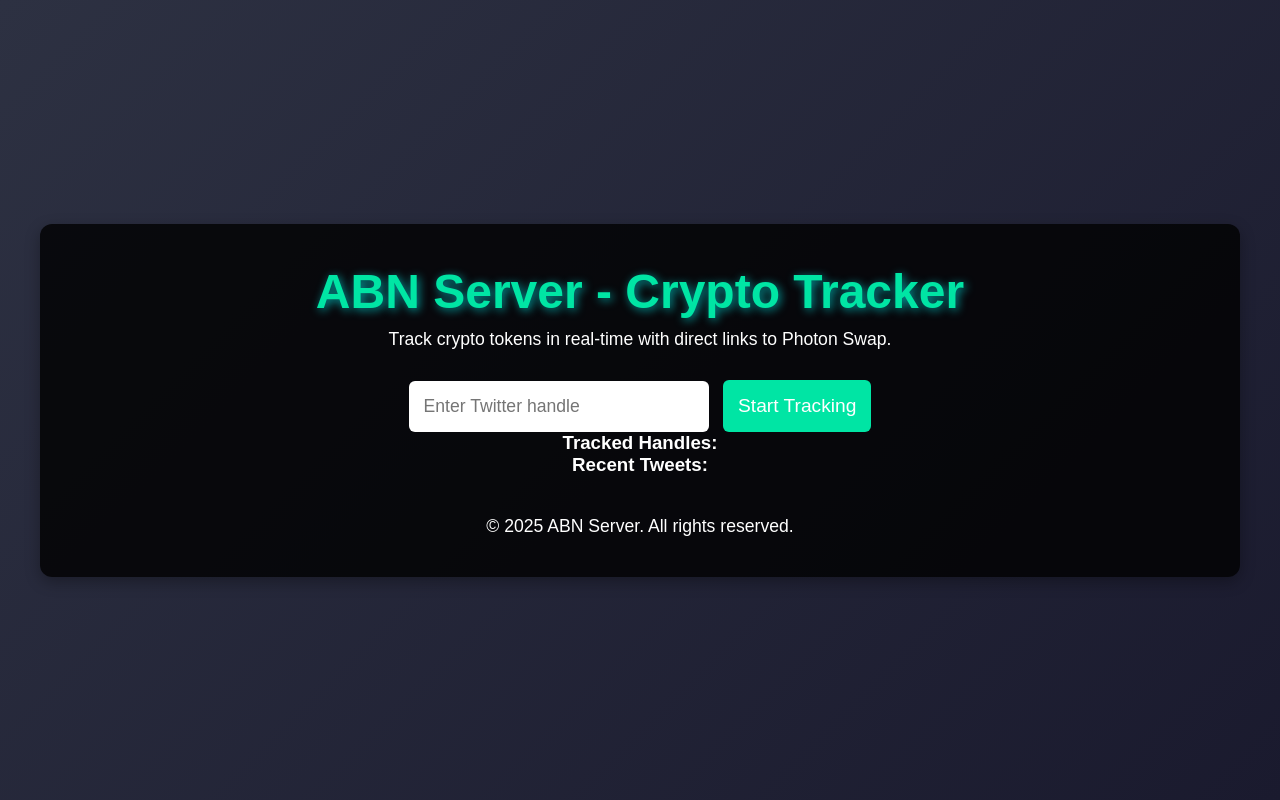
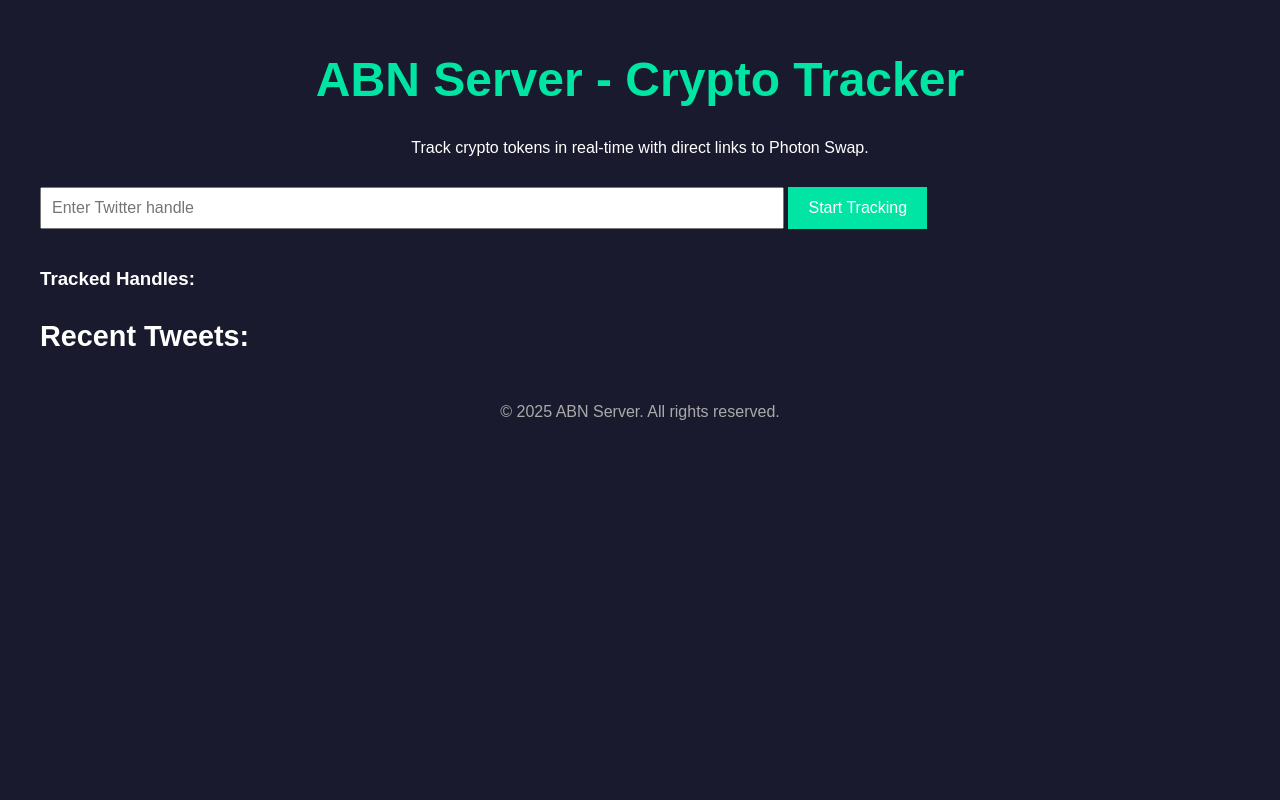
Before and after one commit to Holmesy1987/ABN, a website: page public/index.html in a window 1280 px wide. Drawn offline with Linux system fonts and the light colour scheme.

Commit message:
Update styles.css

```diff
--- a/public/styles.css
+++ b/public/styles.css
@@ -1,125 +1,69 @@
-/* Reset */
-* {
+body {
+  font-family: Arial, sans-serif;
+  background-color: #1A1A2E;
+  color: white;
   margin: 0;
   padding: 0;
-  box-sizing: border-box;
 }
 
-body {
-  font-family: 'Arial', sans-serif;
-  background: linear-gradient(135deg, #2D3142, #1A1A2E);
-  color: #fff;
-  display: flex;
-  justify-content: center;
-  align-items: center;
-  min-height: 100vh;
-  text-align: center;
+.container {
+  width: 100%;
+  max-width: 1200px;
+  margin: 0 auto;
   padding: 20px;
 }
 
-/* Main container */
-.container {
-  width: 100%;
-  max-width: 1200px;
-  background: rgba(0, 0, 0, 0.8);
-  border-radius: 12px;
-  padding: 40px;
-  box-shadow: 0 5px 15px rgba(0, 0, 0, 0.3);
-}
-
 header {
+  text-align: center;
   margin-bottom: 30px;
 }
 
 h1 {
   font-size: 3rem;
   color: #00E5A4;
-  text-shadow: 2px 2px 10px rgba(0, 255, 255, 0.6);
 }
 
-p {
-  font-size: 1.1rem;
-  color: #fff;
-  margin-top: 10px;
+input {
+  padding: 10px;
+  font-size: 1rem;
+  width: 60%;
+  margin-bottom: 20px;
 }
 
-.input-area input {
-  padding: 15px;
-  width: 300px;
-  font-size: 1.1rem;
-  border-radius: 6px;
+button {
+  padding: 12px 20px;
+  background-color: #00E5A4;
+  color: #fff;
+  font-size: 1rem;
   border: none;
-  outline: none;
-  margin-right: 10px;
-  transition: 0.3s;
+  cursor: pointer;
 }
 
-.input-area input:focus {
-  border: 2px solid #00E5A4;
-  box-shadow: 0 0 10px rgba(0, 255, 255, 0.4);
-}
-
-.input-area button {
-  padding: 15px;
-  background-color: #00E5A4;
-  color: #fff;
-  font-size: 1.2rem;
-  border: none;
-  border-radius: 6px;
-  cursor: pointer;
-  transition: 0.3s;
-}
-
-.input-area button:hover {
+button:hover {
   background-color: #00b58b;
 }
 
-.tracked-list {
-  margin-top: 20px;
-  color: #fff;
+.recent-tweets {
+  margin-top: 30px;
 }
 
-.tracked-list ul {
-  list-style-type: none;
+.recent-tweets h3 {
+  font-size: 1.8rem;
 }
 
-.tracked-list ul li {
-  font-size: 1.1rem;
-  background: #1A1A2E;
-  margin: 5px;
-  padding: 10px;
-  border-radius: 6px;
-  cursor: pointer;
-}
-
-.tracked-list ul li:hover {
-  background: #00E5A4;
-}
-
-.crypto-codes {
-  margin-top: 40px;
-  color: #fff;
-}
-
-.crypto-codes h3 {
-  font-size: 1.8rem;
-  margin-bottom: 20px;
-}
-
-.crypto-codes .tweet {
+.recent-tweets .tweet {
+  background: rgba(255, 255, 255, 0.1);
   margin-bottom: 15px;
-  background: rgba(255, 255, 255, 0.1);
-  padding: 20px;
+  padding: 15px;
   border-radius: 8px;
   color: #fff;
 }
 
-.crypto-codes .tweet p {
+.recent-tweets .tweet p {
   font-size: 1rem;
-  margin-bottom: 10px;
 }
 
-.crypto-codes button {
+.recent-tweets button {
   padding: 10px 20px;
   background-color: #00E5A4;
   color: #fff;
@@ -127,19 +71,18 @@
   border-radius: 6px;
   cursor: pointer;
   font-size: 1rem;
-  transition: 0.3s;
 }
 
-.crypto-codes button:hover {
+.recent-tweets button:hover {
   background-color: #00b58b;
 }
 
 footer {
-  margin-top: 40px;
-  font-size: 1rem;
-  color: #fff;
+  text-align: center;
+  margin-top: 50px;
 }
 
 footer p {
-  font-size: 1.1rem;
+  font-size: 1rem;
+  color: #aaa;
 }
```
